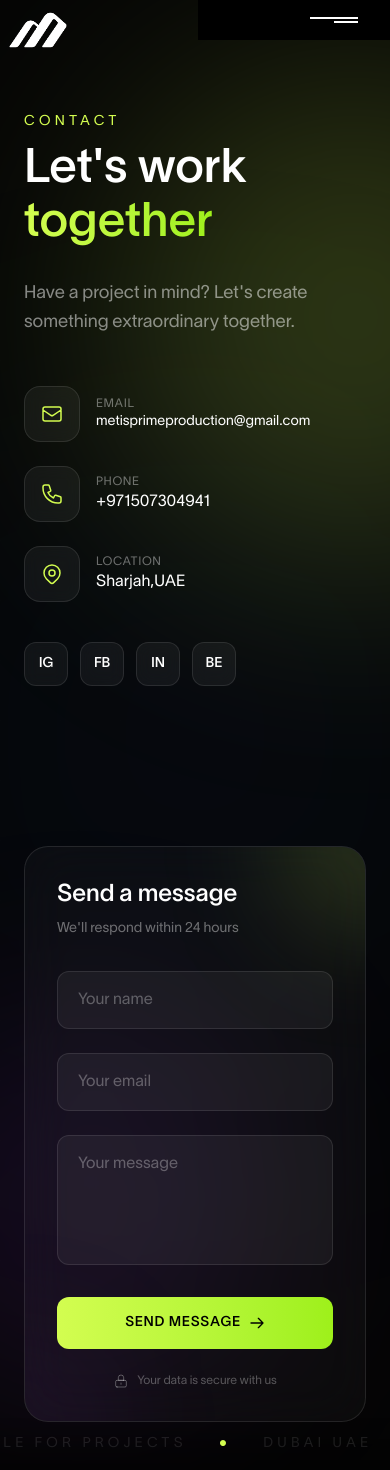
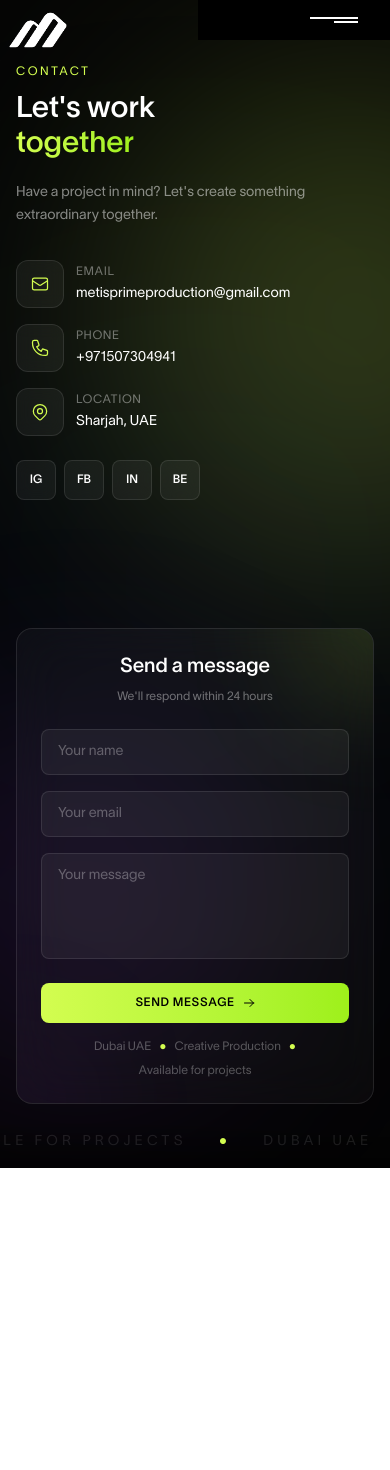
Before and after one commit to AromalSurendran47/gazalwebsite, a React (Vite) app: page /contact in a window 390 px wide. After the commit the page ends 1168 px from the top, so only its background shows below. Built offline with nearby package versions, Linux system fonts and the light colour scheme.

Commit message:
fitness video updated

```diff
--- a/index.html
+++ b/index.html
@@ -20,8 +20,10 @@
     <meta property="og:title" content="Metis Prime Production - Digital Production & Creative Services" />
     <meta property="og:description" content="Metis Prime Production delivers exceptional digital solutions including visual production, branding, web development, and cinematic videography. Elevate your brand with our creative expertise." />
     <meta property="og:image" content="https://metisprimeproduction.com/logo-main.PNG" />
+    <meta property="og:image:secure_url" content="https://metisprimeproduction.com/logo-main.PNG" />
     <meta property="og:image:width" content="1200" />
     <meta property="og:image:height" content="630" />
+    <meta property="og:image:type" content="image/png" />
     <meta property="og:site_name" content="Metis Prime Production" />
 
     <!-- Twitter -->
@@ -30,6 +32,7 @@
     <meta property="twitter:title" content="Metis Prime Production - Digital Production & Creative Services" />
     <meta property="twitter:description" content="Metis Prime Production delivers exceptional digital solutions including visual production, branding, web development, and cinematic videography." />
     <meta property="twitter:image" content="https://metisprimeproduction.com/logo-main.PNG" />
+    <meta property="twitter:image:alt" content="Metis Prime Production Logo" />
 
     <!-- Additional SEO Meta Tags -->
     <meta name="theme-color" content="#D3FD50" />
--- a/src/pages/Contact.jsx
+++ b/src/pages/Contact.jsx
@@ -150,73 +150,73 @@ const Contact = () => {
 
       <div ref={contentRef} className='relative z-10 min-h-screen flex flex-col lg:flex-row'>
         {/* Left Side - Info */}
-        <div className='w-full lg:w-1/2 px-6 md:px-12 lg:px-16 py-28 lg:py-0 flex flex-col justify-center'>
-          <div className='max-w-xl'>
+        <div className='w-full lg:w-1/2 px-4 sm:px-6 md:px-8 lg:px-16 py-16 sm:py-20 lg:py-0 flex flex-col justify-center lg:justify-center min-h-[50vh] lg:min-h-screen'>
+          <div className='max-w-xl mx-auto lg:mx-0'>
             <div className='overflow-hidden mb-4'>
-              <p className='hero-text text-[#D3FD50] text-sm uppercase tracking-[0.3em] font-medium'>Contact</p>
+              <p className='hero-text text-[#D3FD50] text-xs sm:text-sm uppercase tracking-[0.2em] sm:tracking-[0.3em] font-medium'>Contact</p>
             </div>
 
             <div className='overflow-hidden mb-2'>
-              <h1 className='hero-text font-[font2] text-5xl md:text-6xl lg:text-7xl xl:text-8xl leading-[0.95]'>
+              <h1 className='hero-text font-[font2] text-3xl sm:text-4xl md:text-5xl lg:text-7xl xl:text-8xl leading-[0.9] sm:leading-[0.95]'>
                 Let's work
               </h1>
             </div>
-            <div className='overflow-hidden mb-8'>
-              <h1 className='hero-text font-[font2] text-5xl md:text-6xl lg:text-7xl xl:text-8xl leading-[0.95]'>
+            <div className='overflow-hidden mb-6 sm:mb-8'>
+              <h1 className='hero-text font-[font2] text-3xl sm:text-4xl md:text-5xl lg:text-7xl xl:text-8xl leading-[0.9] sm:leading-[0.95]'>
                 <span className='text-transparent bg-clip-text bg-gradient-to-r from-[#D3FD50] to-[#9EF01A]'>together</span>
               </h1>
             </div>
 
-            <div className='overflow-hidden mb-12'>
-              <p className='hero-text text-white/50 text-lg max-w-md leading-relaxed'>
+            <div className='overflow-hidden mb-8 sm:mb-12'>
+              <p className='hero-text text-white/50 text-sm sm:text-base lg:text-lg max-w-md mx-auto lg:mx-0 leading-relaxed'>
                 Have a project in mind? Let's create something extraordinary together.
               </p>
             </div>
 
             {/* Contact Info */}
-            <div className='space-y-6'>
-              <a href='mailto:metisprimeproduction@gmail.com' className='info-item group flex items-center gap-4'>
-                <div className='w-14 h-14 rounded-2xl bg-white/5 backdrop-blur-sm border border-white/10 flex items-center justify-center group-hover:bg-[#D3FD50]/10 group-hover:border-[#D3FD50]/30 transition-all duration-300'>
-                  <svg className='w-6 h-6 text-[#D3FD50]' fill='none' viewBox='0 0 24 24' stroke='currentColor'>
+            <div className='space-y-4 sm:space-y-6'>
+              <a href='mailto:metisprimeproduction@gmail.com' className='info-item group flex items-center gap-3 sm:gap-4'>
+                <div className='w-12 h-12 sm:w-14 sm:h-14 rounded-xl sm:rounded-2xl bg-white/5 backdrop-blur-sm border border-white/10 flex items-center justify-center group-hover:bg-[#D3FD50]/10 group-hover:border-[#D3FD50]/30 transition-all duration-300'>
+                  <svg className='w-5 h-5 sm:w-6 sm:h-6 text-[#D3FD50]' fill='none' viewBox='0 0 24 24' stroke='currentColor'>
                     <path strokeLinecap='round' strokeLinejoin='round' strokeWidth={1.5} d='M3 8l7.89 5.26a2 2 0 002.22 0L21 8M5 19h14a2 2 0 002-2V7a2 2 0 00-2-2H5a2 2 0 00-2 2v10a2 2 0 002 2z' />
                   </svg>
                 </div>
-                <div>
-                  <p className='text-white/40 text-xs uppercase tracking-wider'>Email</p>
-                  <p className='text-white group-hover:text-[#D3FD50] transition-colors text-sm md:text-base'>metisprimeproduction@gmail.com</p>
+                <div className='flex-1 min-w-0'>
+                  <p className='text-white/40 text-xs uppercase tracking-wider mb-1'>Email</p>
+                  <p className='text-white group-hover:text-[#D3FD50] transition-colors text-sm sm:text-base break-words'>metisprimeproduction@gmail.com</p>
                 </div>
               </a>
 
-              <a href='tel:+971503596171' className='info-item group flex items-center gap-4'>
-                <div className='w-14 h-14 rounded-2xl bg-white/5 backdrop-blur-sm border border-white/10 flex items-center justify-center group-hover:bg-[#D3FD50]/10 group-hover:border-[#D3FD50]/30 transition-all duration-300'>
-                  <svg className='w-6 h-6 text-[#D3FD50]' fill='none' viewBox='0 0 24 24' stroke='currentColor'>
+              <a href='tel:+971503596171' className='info-item group flex items-center gap-3 sm:gap-4'>
+                <div className='w-12 h-12 sm:w-14 sm:h-14 rounded-xl sm:rounded-2xl bg-white/5 backdrop-blur-sm border border-white/10 flex items-center justify-center group-hover:bg-[#D3FD50]/10 group-hover:border-[#D3FD50]/30 transition-all duration-300'>
+                  <svg className='w-5 h-5 sm:w-6 sm:h-6 text-[#D3FD50]' fill='none' viewBox='0 0 24 24' stroke='currentColor'>
                     <path strokeLinecap='round' strokeLinejoin='round' strokeWidth={1.5} d='M3 5a2 2 0 012-2h3.28a1 1 0 01.948.684l1.498 4.493a1 1 0 01-.502 1.21l-2.257 1.13a11.042 11.042 0 005.516 5.516l1.13-2.257a1 1 0 011.21-.502l4.493 1.498a1 1 0 01.684.949V19a2 2 0 01-2 2h-1C9.716 21 3 14.284 3 6V5z' />
                   </svg>
                 </div>
-                <div>
-                  <p className='text-white/40 text-xs uppercase tracking-wider'>Phone</p>
-                  <p className='text-white group-hover:text-[#D3FD50] transition-colors'>+971507304941</p>
+                <div className='flex-1 min-w-0'>
+                  <p className='text-white/40 text-xs uppercase tracking-wider mb-1'>Phone</p>
+                  <p className='text-white group-hover:text-[#D3FD50] transition-colors text-sm sm:text-base'>+971507304941</p>
                 </div>
               </a>
 
-              <div className='info-item flex items-center gap-4'>
-                <div className='w-14 h-14 rounded-2xl bg-white/5 backdrop-blur-sm border border-white/10 flex items-center justify-center'>
-                  <svg className='w-6 h-6 text-[#D3FD50]' fill='none' viewBox='0 0 24 24' stroke='currentColor'>
+              <div className='info-item flex items-center gap-3 sm:gap-4'>
+                <div className='w-12 h-12 sm:w-14 sm:h-14 rounded-xl sm:rounded-2xl bg-white/5 backdrop-blur-sm border border-white/10 flex items-center justify-center'>
+                  <svg className='w-5 h-5 sm:w-6 sm:h-6 text-[#D3FD50]' fill='none' viewBox='0 0 24 24' stroke='currentColor'>
                     <path strokeLinecap='round' strokeLinejoin='round' strokeWidth={1.5} d='M17.657 16.657L13.414 20.9a1.998 1.998 0 01-2.827 0l-4.244-4.243a8 8 0 1111.314 0z' />
                     <path strokeLinecap='round' strokeLinejoin='round' strokeWidth={1.5} d='M15 11a3 3 0 11-6 0 3 3 0 016 0z' />
                   </svg>
                 </div>
-                <div>
-                  <p className='text-white/40 text-xs uppercase tracking-wider'>Location</p>
-                  <p className='text-white'>Sharjah,UAE</p>
+                <div className='flex-1 min-w-0'>
+                  <p className='text-white/40 text-xs uppercase tracking-wider mb-1'>Location</p>
+                  <p className='text-white text-sm sm:text-base'>Sharjah, UAE</p>
                 </div>
               </div>
             </div>
 
             {/* Social Links */}
-            <div className='info-item flex gap-3 mt-10'>
+            <div className='info-item flex gap-2 sm:gap-3 mt-6 sm:mt-8'>
               {['IG', 'FB', 'IN', 'BE'].map((s) => (
-                <a key={s} href='#' className='w-11 h-11 rounded-xl bg-white/5 backdrop-blur-sm border border-white/10 flex items-center justify-center text-sm font-[font2] hover:bg-[#D3FD50] hover:text-black hover:border-[#D3FD50] transition-all duration-300'>
+                <a key={s} href='#' className='w-10 h-10 sm:w-11 sm:h-11 rounded-lg sm:rounded-xl bg-white/5 backdrop-blur-sm border border-white/10 flex items-center justify-center text-xs sm:text-sm font-[font2] hover:bg-[#D3FD50] hover:text-black hover:border-[#D3FD50] transition-all duration-300'>
                   {s}
                 </a>
               ))}
@@ -225,20 +225,20 @@ const Contact = () => {
         </div>
 
         {/* Right Side - Form */}
-        <div className='w-full lg:w-1/2 px-6 md:px-12 lg:px-16 py-12 lg:py-0 flex items-center justify-center'>
+        <div className='w-full lg:w-1/2 px-4 sm:px-6 md:px-8 lg:px-16 py-16 sm:py-20 lg:py-0 flex items-center justify-center min-h-[50vh] lg:min-h-screen'>
           <div
             ref={formCardRef}
-            className='w-full max-w-md bg-white/[0.03] backdrop-blur-xl rounded-3xl border border-white/10 p-8 md:p-10 relative overflow-hidden'
+            className='w-full max-w-sm sm:max-w-md bg-white/[0.03] backdrop-blur-xl rounded-2xl sm:rounded-3xl border border-white/10 p-6 sm:p-8 md:p-10 relative overflow-hidden'
           >
             {/* Card Glow */}
-            <div className='absolute -top-20 -right-20 w-40 h-40 bg-[#D3FD50]/20 rounded-full blur-3xl'></div>
-            <div className='absolute -bottom-20 -left-20 w-40 h-40 bg-purple-500/10 rounded-full blur-3xl'></div>
+            <div className='absolute -top-16 -right-16 sm:-top-20 sm:-right-20 w-32 h-32 sm:w-40 sm:h-40 bg-[#D3FD50]/20 rounded-full blur-3xl'></div>
+            <div className='absolute -bottom-16 -left-16 sm:-bottom-20 sm:-left-20 w-32 h-32 sm:w-40 sm:h-40 bg-purple-500/10 rounded-full blur-3xl'></div>
 
             <div className='relative z-10'>
-              <h2 className='form-element font-[font2] text-2xl md:text-3xl mb-2'>Send a message</h2>
-              <p className='form-element text-white/40 text-sm mb-8'>We'll respond within 24 hours</p>
+              <h2 className='form-element font-[font2] text-xl sm:text-2xl md:text-3xl mb-2 text-center sm:text-left'>Send a message</h2>
+              <p className='form-element text-white/40 text-xs sm:text-sm mb-6 sm:mb-8 text-center sm:text-left'>We'll respond within 24 hours</p>
 
-              <form onSubmit={handleSubmit} className='space-y-6'>
+              <form onSubmit={handleSubmit} className='space-y-4 sm:space-y-6'>
                 {/* Name */}
                 <div className='form-element relative'>
                   <input
@@ -248,7 +248,7 @@ const Contact = () => {
                     onChange={(e) => setFormData({ ...formData, name: e.target.value })}
                     onFocus={() => setActiveField('name')}
                     onBlur={() => setActiveField(null)}
-                    className={`w-full bg-white/5 border ${activeField === 'name' ? 'border-[#D3FD50]' : 'border-white/10'} rounded-xl px-5 py-4 text-white placeholder:text-white/30 outline-none transition-all duration-300 focus:bg-white/[0.08]`}
+                    className={`w-full bg-white/5 border ${activeField === 'name' ? 'border-[#D3FD50]' : 'border-white/10'} rounded-lg sm:rounded-xl px-4 sm:px-5 py-3 sm:py-4 text-white placeholder:text-white/30 outline-none transition-all duration-300 focus:bg-white/[0.08] text-sm sm:text-base`}
                   />
                 </div>
 
@@ -261,7 +261,7 @@ const Contact = () => {
                     onChange={(e) => setFormData({ ...formData, email: e.target.value })}
                     onFocus={() => setActiveField('email')}
                     onBlur={() => setActiveField(null)}
-                    className={`w-full bg-white/5 border ${activeField === 'email' ? 'border-[#D3FD50]' : 'border-white/10'} rounded-xl px-5 py-4 text-white placeholder:text-white/30 outline-none transition-all duration-300 focus:bg-white/[0.08]`}
+                    className={`w-full bg-white/5 border ${activeField === 'email' ? 'border-[#D3FD50]' : 'border-white/10'} rounded-lg sm:rounded-xl px-4 sm:px-5 py-3 sm:py-4 text-white placeholder:text-white/30 outline-none transition-all duration-300 focus:bg-white/[0.08] text-sm sm:text-base`}
                   />
                 </div>
 
@@ -274,7 +274,7 @@ const Contact = () => {
                     onChange={(e) => setFormData({ ...formData, message: e.target.value })}
                     onFocus={() => setActiveField('message')}
                     onBlur={() => setActiveField(null)}
-                    className={`w-full bg-white/5 border ${activeField === 'message' ? 'border-[#D3FD50]' : 'border-white/10'} rounded-xl px-5 py-4 text-white placeholder:text-white/30 outline-none transition-all duration-300 focus:bg-white/[0.08] resize-none`}
+                    className={`w-full bg-white/5 border ${activeField === 'message' ? 'border-[#D3FD50]' : 'border-white/10'} rounded-lg sm:rounded-xl px-4 sm:px-5 py-3 sm:py-4 text-white placeholder:text-white/30 outline-none transition-all duration-300 focus:bg-white/[0.08] resize-none text-sm sm:text-base`}
                   />
                 </div>
 
@@ -282,7 +282,7 @@ const Contact = () => {
                 <button
                   type='submit'
                   disabled={isSubmitting || isSent}
-                  className={`w-full py-4 font-[font2] uppercase tracking-wider text-sm rounded-xl transition-all duration-300 group flex items-center justify-center gap-2 ${
+                  className={`w-full py-3 sm:py-4 font-[font2] uppercase tracking-wider text-xs sm:text-sm rounded-lg sm:rounded-xl transition-all duration-300 group flex items-center justify-center gap-2 ${
                     isSent
                       ? 'bg-green-500 text-white cursor-default'
                       : isSubmitting
@@ -292,22 +292,22 @@ const Contact = () => {
                 >
                   {isSent ? (
                     <>
-                      <svg className='w-4 h-4' fill='none' viewBox='0 0 24 24' stroke='currentColor'>
+                      <svg className='w-3 h-3 sm:w-4 sm:h-4' fill='none' viewBox='0 0 24 24' stroke='currentColor'>
                         <path strokeLinecap='round' strokeLinejoin='round' strokeWidth={2} d='M5 13l4 4L19 7' />
                       </svg>
-                      Message Sent!
+                      <span className='text-xs sm:text-sm'>Message Sent!</span>
                     </>
                   ) : isSubmitting ? (
                     <>
-                      <svg className='w-4 h-4 animate-spin' fill='none' viewBox='0 0 24 24' stroke='currentColor'>
+                      <svg className='w-3 h-3 sm:w-4 sm:h-4 animate-spin' fill='none' viewBox='0 0 24 24' stroke='currentColor'>
                         <path strokeLinecap='round' strokeLinejoin='round' strokeWidth={2} d='M12 2v4m0 12v4M4.93 4.93l2.83 2.83m11.32 11.32l2.83 2.83M2 12h4m12 0h4M4.93 19.07l2.83-2.83m11.32-11.32l2.83-2.83' />
                       </svg>
-                      Sending...
+                      <span className='text-xs sm:text-sm'>Sending...</span>
                     </>
                   ) : (
                     <>
-                      Send Message
-                      <svg className='w-4 h-4 group-hover:translate-x-1 transition-transform' fill='none' viewBox='0 0 24 24' stroke='currentColor'>
+                      <span className='text-xs sm:text-sm'>Send Message</span>
+                      <svg className='w-3 h-3 sm:w-4 sm:h-4 group-hover:translate-x-1 transition-transform' fill='none' viewBox='0 0 24 24' stroke='currentColor'>
                         <path strokeLinecap='round' strokeLinejoin='round' strokeWidth={2} d='M14 5l7 7m0 0l-7 7m7-7H3' />
                       </svg>
                     </>
@@ -316,11 +316,12 @@ const Contact = () => {
               </form>
 
               {/* Bottom Text */}
-              <p className='form-element text-center text-white/30 text-xs mt-6 flex items-center justify-center gap-2'>
-                <svg className='w-4 h-4' fill='none' viewBox='0 0 24 24' stroke='currentColor'>
-                  <path strokeLinecap='round' strokeLinejoin='round' strokeWidth={1.5} d='M12 15v2m-6 4h12a2 2 0 002-2v-6a2 2 0 00-2-2H6a2 2 0 00-2 2v6a2 2 0 002 2zm10-10V7a4 4 0 00-8 0v4h8z' />
-                </svg>
-                Your data is secure with us
+              <p className='form-element text-center text-white/30 text-xs mt-4 sm:mt-6 flex items-center justify-center gap-2 flex-wrap'>
+                <span>Dubai UAE</span>
+                <span className='text-[#D3FD50]'>●</span>
+                <span>Creative Production</span>
+                <span className='text-[#D3FD50]'>●</span>
+                <span>Available for projects</span>
               </p>
             </div>
           </div>
--- a/src/pages/Projects.jsx
+++ b/src/pages/Projects.jsx
@@ -37,7 +37,7 @@ const Projects = () => {
       description2: ''
     },
     {
-      video1: 'https://res.cloudinary.com/dr47btnx9/video/upload/v1773337084/gym_1_iuq9un.mp4',
+      video1: 'https://res.cloudinary.com/dr47btnx9/video/upload/v1774721957/fitness_display_eh17dl.mp4',
       video2: '',
       projectId: 2,
       title1: 'Gym Hawk Zone',
```
